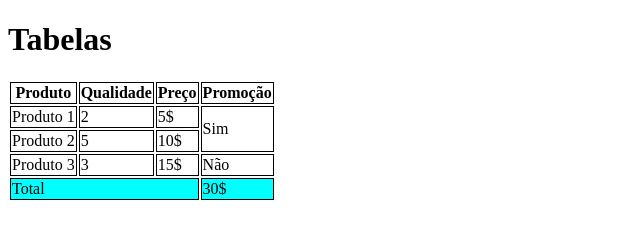
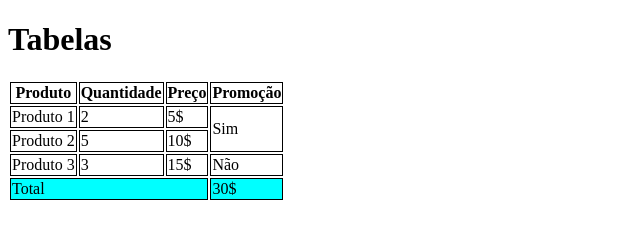
Before and after one commit to Ataides-Blume/aula-tabela, a plain HTML site: page index.html in a window 1280 px wide. Shown: the whole page, without its empty margins (0-640 px from the left). Drawn offline with Linux system fonts and the light colour scheme.

Commit message:
Trocado a palavra Qualidade por quantidade

```diff
--- a/index.html
+++ b/index.html
@@ -22,7 +22,7 @@
       <thead>
         <tr>
           <th>Produto</th>
-          <th>Qualidade</th>
+          <th>Quantidade</th>
           <th>Preço</th>
           <th>Promoção</th>
         </tr>
```
